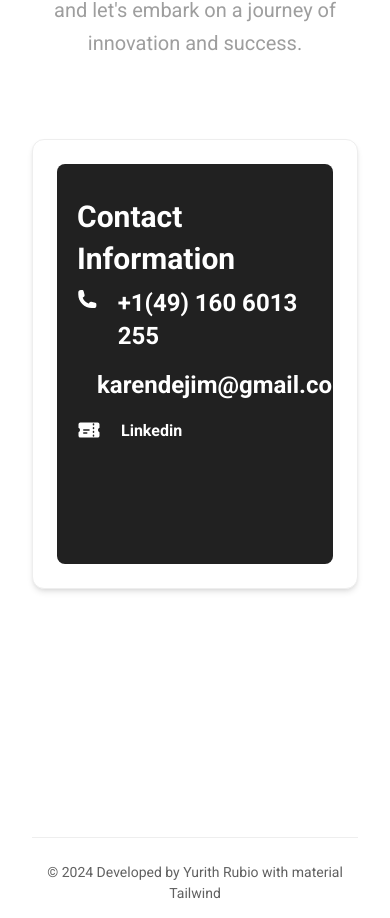
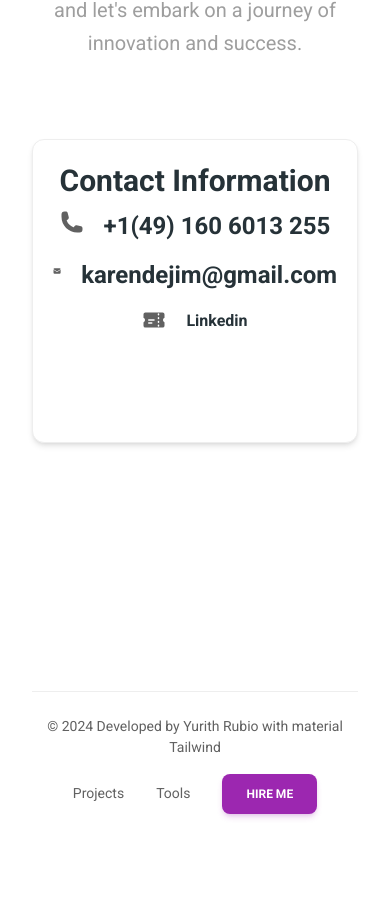
Before and after one commit to yurith-rubio/karendejim, a Next.js app: page / in a window 390 px wide. Shown: the part 9811-10729 px from the top of the page. After the commit the page ends 10649 px from the top, so only its background shows below. Built offline with nearby package versions, Linux system fonts and the light colour scheme.

Commit message:
contact form update

```diff
--- a/src/app/contact-form.tsx
+++ b/src/app/contact-form.tsx
@@ -30,9 +30,9 @@ export function ContactForm() {
       </div>
       <div>
         <Card shadow={true} className="container mx-auto border border-gray/50" placeholder={undefined} >
-          <CardBody className="grid grid-cols-1 lg:grid-cols-7 md:gap-10" placeholder={undefined} >
-            <div className="w-full col-span-3 rounded-lg h-full py-8 p-5 md:p-16 bg-gray-900">
-              <Typography variant="h3" color="white" className="mb-2" placeholder={undefined} >
+          <CardBody className="w-full col-span-3 rounded-lg h-full py-8 p-5 md:p-16 text-center" placeholder={undefined} >
+            {/* <div className="w-full col-span-3 rounded-lg h-full py-8 p-5 md:p-16 bg-gray-900"> */}
+              <Typography variant="h3" color="blue-gray" className="mb-2" placeholder={undefined} >
                 Contact Information
               </Typography>
               {/* <Typography
@@ -42,38 +42,38 @@ export function ContactForm() {
                 Fill up the form and our Team will get back to you within 24
                 hours.
               </Typography> */}
-              <div className="flex gap-5">
-                <PhoneIcon className="h-6 w-6 text-white" />
-                <Typography variant="h4" color="white" className="mb-2" placeholder={undefined} >
+              <div className="flex gap-5 justify-center">
+                <PhoneIcon className="h-6 w-6 text-blue-gray" />
+                <Typography variant="h4" color="blue-gray" className="mb-2" placeholder={undefined} >
                   +1(49) 160 6013 255
                 </Typography>
               </div>
-              <div className="flex my-2 gap-5">
-                <EnvelopeIcon className="h-6 w-6 text-white" />
-                <Typography variant="h4" color="white" className="mb-2" placeholder={undefined} >
+              <div className="flex my-2 gap-5 justify-center">
+                <EnvelopeIcon className="h-6 w-6 text-blue-gray" />
+                <Typography variant="h4" color="blue-gray" className="mb-2" placeholder={undefined} >
                   karendejim@gmail.com
                 </Typography>
               </div>
-              <div className="flex mb-10 gap-5">
-                <TicketIcon className="h-6 w-6 text-white" />
-                <Typography variant="h6" color="white" className="mb-2" placeholder={undefined} >
+              <div className="flex mb-10 gap-5 justify-center">
+                <TicketIcon className="h-6 w-6 text-blue-gray" />
+                <Typography variant="h6" color="blue-gray" className="mb-2" placeholder={undefined} >
                   <a href="https://www.linkedin.com/in/karen-delgado-513852133">
                     Linkedin
                   </a>
                 </Typography>
               </div>
               <div className="flex items-center gap-5">
-                <IconButton variant="text" color="white" placeholder={undefined} >
+                <IconButton variant="text" color="blue-gray" placeholder={undefined} >
                   <i className="fa-brands fa-facebook text-lg" />
                 </IconButton>
-                <IconButton variant="text" color="white" placeholder={undefined} >
+                <IconButton variant="text" color="blue-gray" placeholder={undefined} >
                   <i className="fa-brands fa-instagram text-lg" />
                 </IconButton>
-                <IconButton variant="text" color="white" placeholder={undefined} >
+                <IconButton variant="text" color="blue-gray" placeholder={undefined} >
                   <i className="fa-brands fa-github text-lg" />
                 </IconButton>
               </div>
-            </div>
+            {/* </div> */}
 
           </CardBody>
         </Card>
--- a/src/components/navbar.tsx
+++ b/src/components/navbar.tsx
@@ -67,8 +67,10 @@ export function Navbar() {
           <ul className="ml-10 hidden items-center gap-8 lg:flex">
             {NAV_MENU.map(({ name, icon: Icon, href }) => (
               <NavItem key={name} href={href}>
-                <Icon className="h-5 w-5" />
-                {name}
+                <Icon className="h-5 w-5" color="purple" />
+                <Typography color="purple" placeholder={undefined} className="font-bold pr-5">
+                  {name}
+                </Typography>
               </NavItem>
             ))}
           </ul>
```
